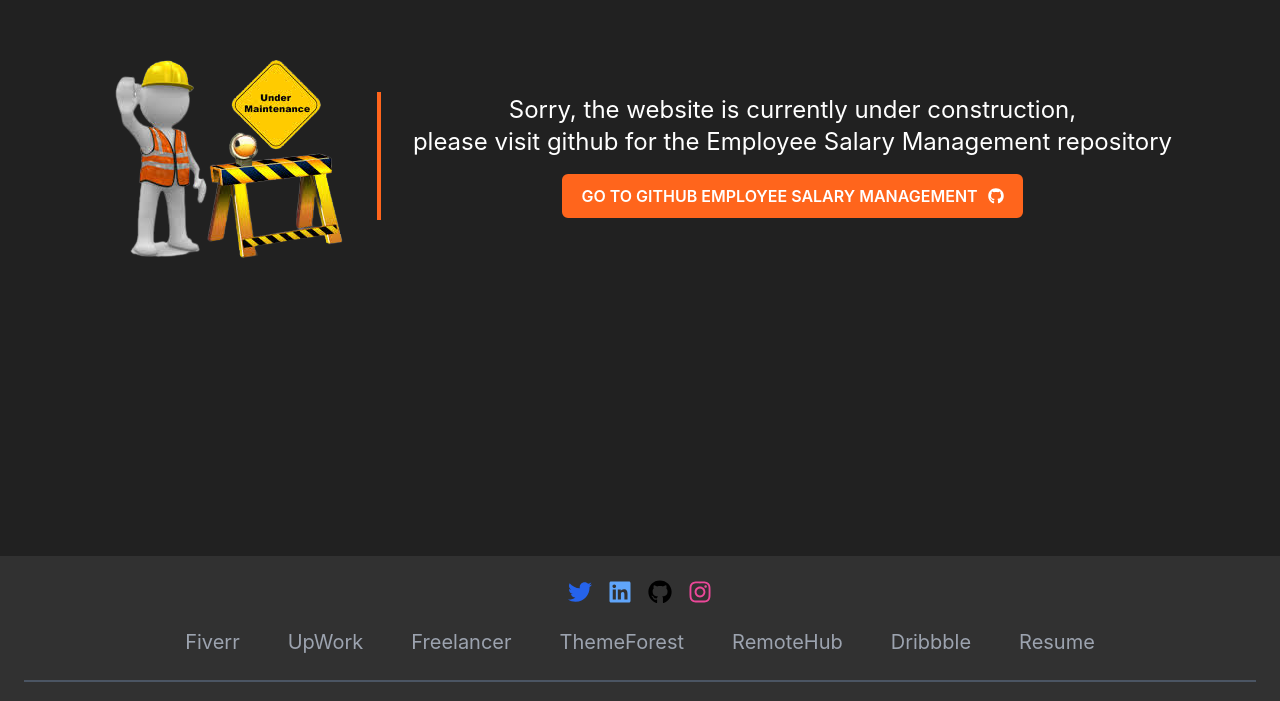
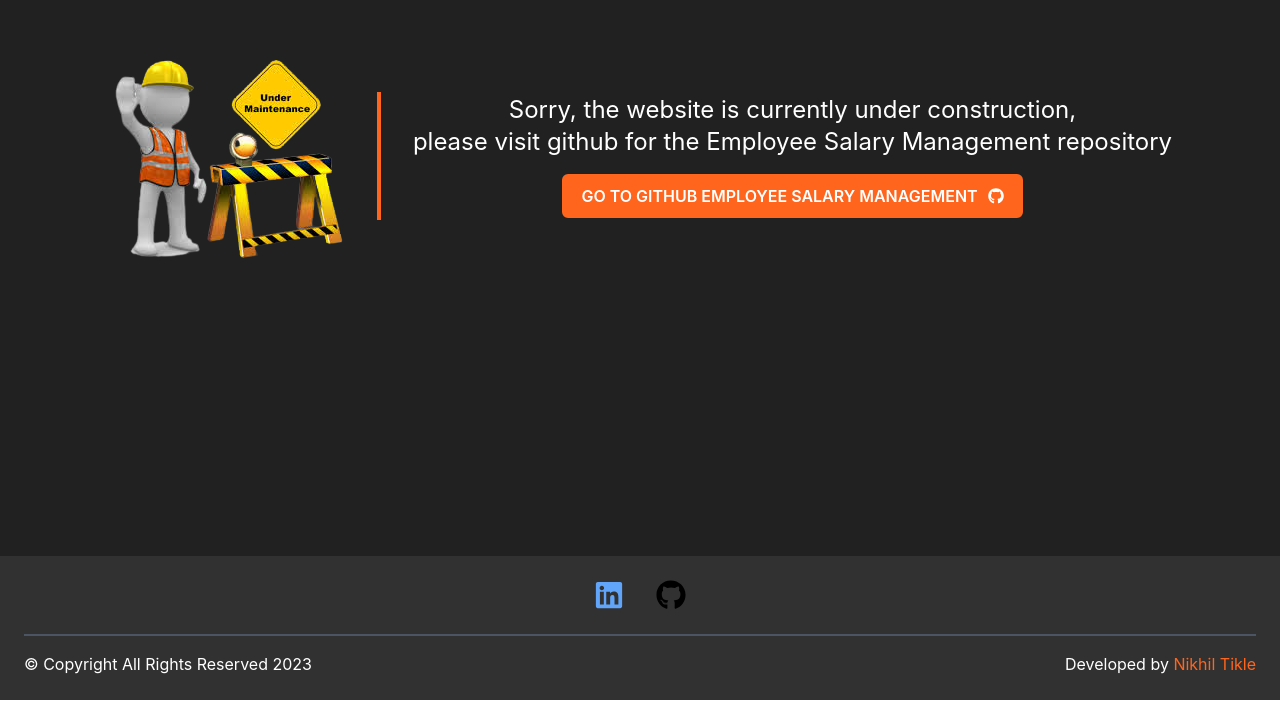
Before and after one commit to nikhiltikle/Portfolio, a React (Create React App) app: page /employee-salary-management in a window 1280 px wide. Shown: the part 244-945 px from the top of the page. Built offline with nearby package versions, Linux system fonts and the light colour scheme.

Commit message:
footer section updated

```diff
--- a/src/components/molecules/Footer/index.js
+++ b/src/components/molecules/Footer/index.js
@@ -1,5 +1,5 @@
 import React from 'react';
-import { FaTwitter, FaLinkedin, FaGithub, FaInstagram } from 'react-icons/fa';
+import { FaLinkedin, FaGithub} from 'react-icons/fa';
 
 const Footer = () => {
   const year = new Date();
@@ -12,94 +12,20 @@
       >
         <div className='flex items-center justify-center mb-6'>
           <a
-            className='inline-block mx-2'
-            href='https://twitter.com/Gilnikhiltiklea'
-            target='_blank'
-            rel='noopener noreferrer'
-          >
-            <FaTwitter className='text-2xl text-blue-600' />
-          </a>
-          <a
-            className='inline-block mx-2'
+            className='inline-block mx-4'
             href='https://linkedin.com/in/gilnikhiltikle'
             target='_blank'
             rel='noopener noreferrer'
           >
-            <FaLinkedin className='text-2xl text-blue-400' />
+            <FaLinkedin className='text-3xl text-blue-400' />
           </a>
           <a
-            className='inline-block mx-2'
-            href='https://www.github.com/nikhiltikle'
+            className='inline-block mx-4'
+            href='https://github.com/nikhiltikle'
             target='_blank'
             rel='noopener noreferrer'
           >
-            <FaGithub className='text-2xl text-black' />
-          </a>
-          <a
-            className='inline-block mx-2'
-            href='https://www.instagram.com/bethup97/'
-            target='_blank'
-            rel='noopener noreferrer'
-          >
-            <FaInstagram className='text-2xl text-pink-500' />
-          </a>
-        </div>
-        <div className='hidden  md:flex items-center justify-center mb-6 flex-wrap'>
-          <a
-            className='text-xl inline-bloc mx-6 text-neutral'
-            href='https://www.fiverr.com/nikhiltikle'
-            target='_blank'
-            rel='noopener noreferrer'
-          >
-            Fiverr
-          </a>
-          <a
-            className='text-xl inline-bloc mx-6 text-neutral'
-            href='https://www.upwork.com/freelancers/~0171c0d54d5dea86ec'
-            target='_blank'
-            rel='noopener noreferrer'
-          >
-            UpWork
-          </a>
-          <a
-            className='text-xl inline-bloc mx-6 text-neutral'
-            href='http://freelancer.com/u/nikhiltikle'
-            target='_blank'
-            rel='noopener noreferrer'
-          >
-            Freelancer
-          </a>
-          <a
-            className='text-xl inline-bloc mx-6 text-neutral'
-            href='https://themeforest.net/user/nikhiltikle'
-            target='_blank'
-            rel='noopener noreferrer'
-          >
-            ThemeForest
-          </a>
-          <a
-            className='text-xl inline-bloc mx-6 text-neutral'
-            href='https://remotehub.com/gilbert.hutapea'
-            target='_blank'
-            rel='noopener noreferrer'
-          >
-            RemoteHub
-          </a>
-          <a
-            className='text-xl inline-bloc mx-6 text-neutral'
-            href='https://dribbble.com/nikhiltikle'
-            target='_blank'
-            rel='noopener noreferrer'
-          >
-            Dribbble
-          </a>
-          <a
-            className='text-xl inline-bloc mx-6 text-neutral'
-            href='https://drive.google.com/file/d/19rnbukAhf9oPhadMhsvI3xnWF6FIYeMT/view?usp=share_link'
-            target='_blank'
-            rel='noopener noreferrer'
-          >
-            Resume
+            <FaGithub className='text-3xl text-black' />
           </a>
         </div>
 
@@ -109,11 +35,11 @@
           <p>
             Developed by{' '}
             <a
-              href='https://linkedin.com/in/gilnikhiltikle'
+              href='https://www.linkedin.com/in/nikhiltikle/'
               className='text-primary hover:underline'
               target='blank'
             >
-              Gilbert Hutapea
+              Nikhil Tikle
             </a>
           </p>
         </div>
```
